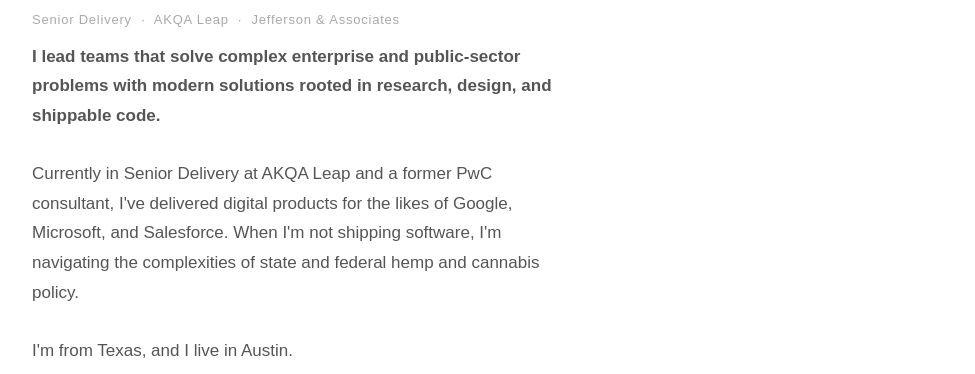
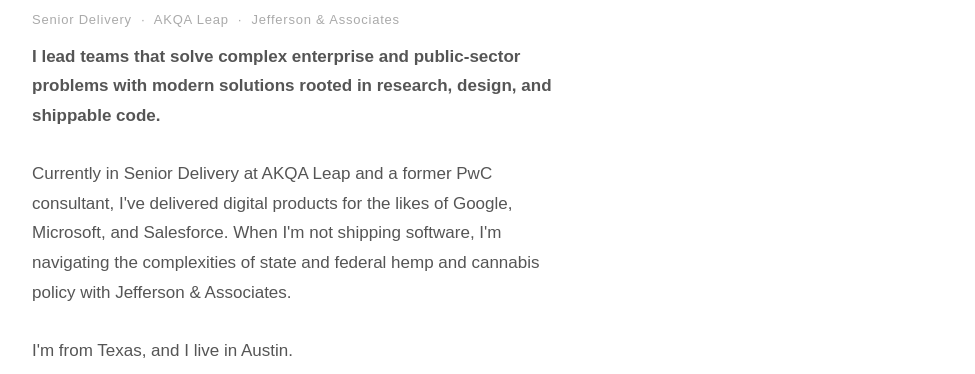
Before and after one commit to playeasynow/playeasynow.github.io, an Astro site: page / in a window 1280 px wide. Shown: the part 426-800 px from the top of the page, without its empty margins (152-1127 px from the left). Built offline with nearby package versions, Linux system fonts and the light colour scheme; Astro itself is replaced by a stand-in of ours; a web font is replaced by a local one.

Commit message:
added J&A to body copy in heroo

```diff
--- a/src/pages/index.astro
+++ b/src/pages/index.astro
@@ -21,7 +21,7 @@
           <strong>I lead teams that solve complex enterprise and public-sector problems with modern solutions rooted in research, design, and shippable code.</strong>
         </p>
         <p class="hero-tagline">
-          Currently in Senior Delivery at AKQA Leap and a former PwC consultant, I've delivered digital products for the likes of Google, Microsoft, and Salesforce. When I'm not shipping software, I'm navigating the complexities of state and federal hemp and cannabis policy.
+          Currently in Senior Delivery at AKQA Leap and a former PwC consultant, I've delivered digital products for the likes of Google, Microsoft, and Salesforce. When I'm not shipping software, I'm navigating the complexities of state and federal hemp and cannabis policy with Jefferson & Associates.
         </p>
         <p class="hero-tagline">
           I'm from Texas, and I live in Austin.
```
